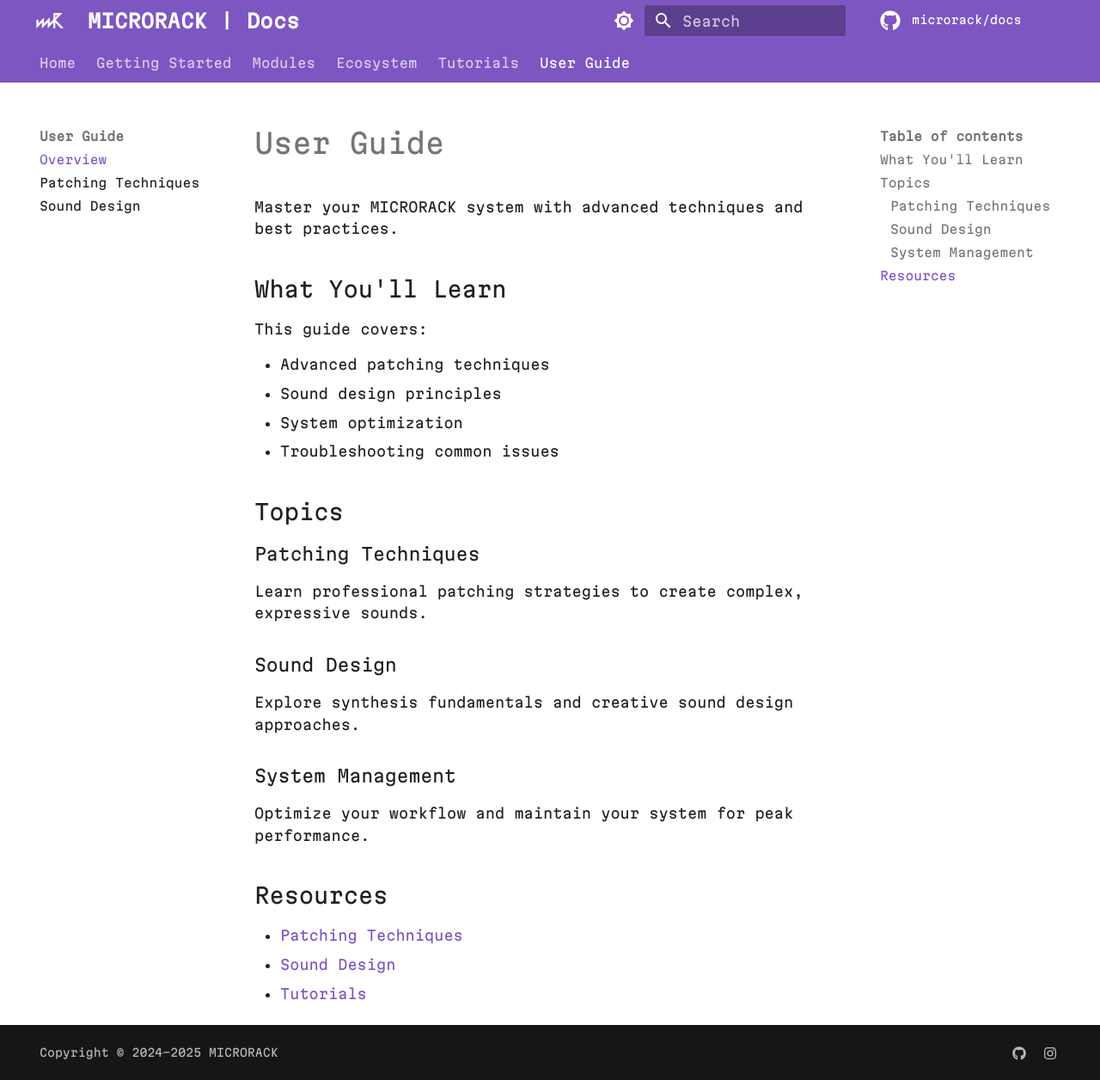
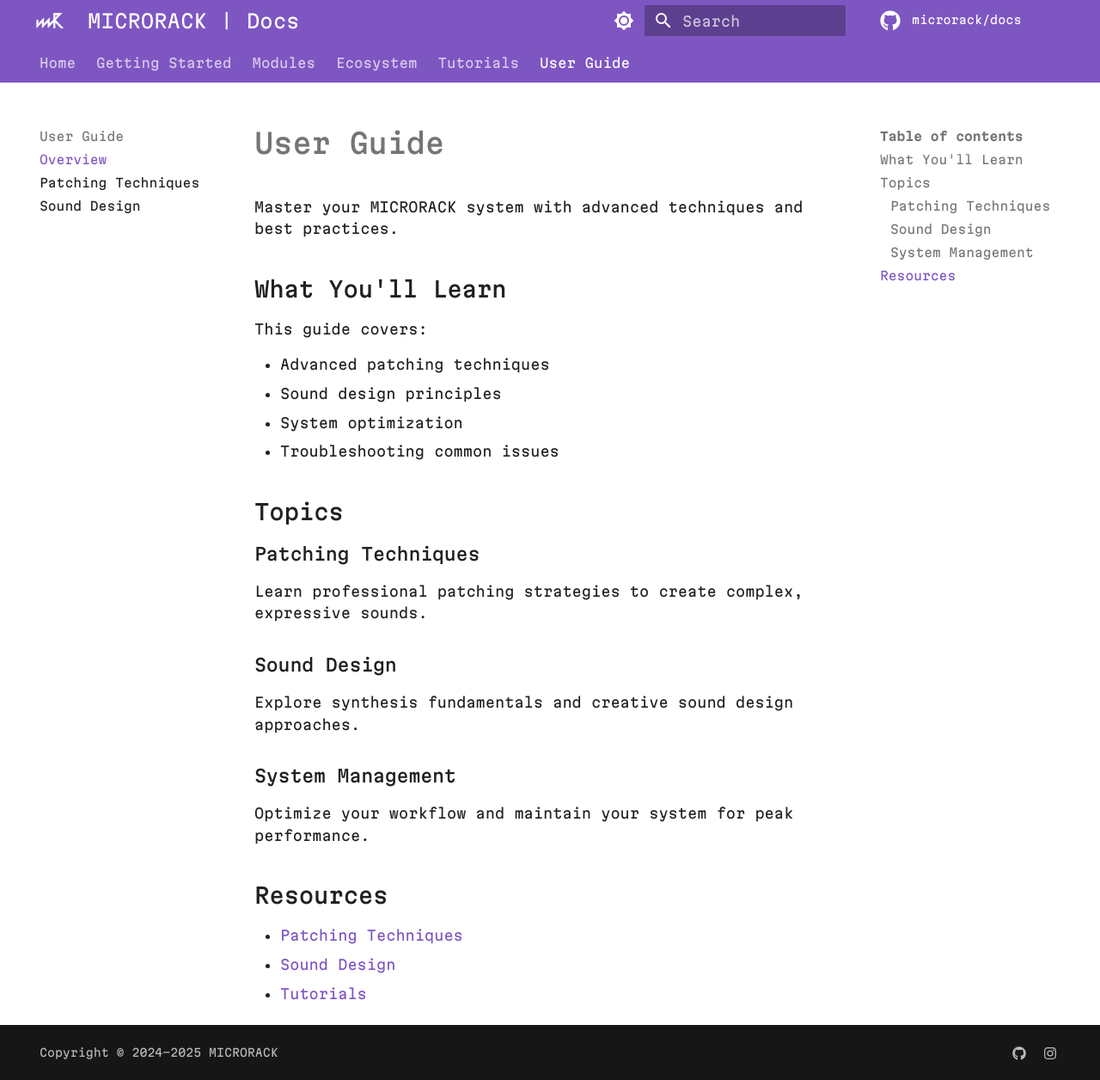
Before and after one commit to microrack/docs-test, an MkDocs documentation site: the page built from docs/user-guide/index.md, in a window 1280 px wide and 1256 px high. Shown: the whole window at 86% size. Built offline with MkDocs 1.6.1 and Material for MkDocs 9.7.7, drawn with Linux system fonts in a browser that asks for light colours; comment, search, counter and statistics services are not loaded.

Commit message:
Fix font jumping and force non-bold header title

```diff
--- a/docs/assets/extra.css
+++ b/docs/assets/extra.css
@@ -2,9 +2,9 @@
 @font-face {
   font-family: 'Martian Mono';
   src: url('martian-mono.woff2') format('woff2');
-  font-weight: 400;
+  font-weight: 100 900;
   font-style: normal;
-  font-display: swap;
+  font-display: block; /* Prevent font jumping */
 }
 
 /* Apply Martian Mono globally */
@@ -15,17 +15,23 @@
 
 body, .md-typeset {
   font-family: 'Martian Mono', monospace !important;
+  font-weight: 400 !important;
 }
 
-/* Header branding */
+/* Header branding - NOT bold */
 .md-header__title {
   font-family: 'Martian Mono', monospace !important;
   font-size: 1.1rem;
-  font-weight: 400;
+  font-weight: 400 !important;
 }
 
 .md-header__topic {
   font-family: 'Martian Mono', monospace !important;
+  font-weight: 400 !important;
+}
+
+.md-header__topic:first-child {
+  font-weight: 400 !important;
 }
 
 /* Logo sizing - match text cap height */
@@ -43,11 +49,13 @@ body, .md-typeset {
 .md-tabs__link {
   font-family: 'Martian Mono', monospace !important;
   font-size: 0.75rem;
+  font-weight: 400 !important;
 }
 
 /* Sidebar */
 .md-nav__link {
   font-family: 'Martian Mono', monospace !important;
+  font-weight: 400 !important;
 }
 
 /* Search */
@@ -55,13 +63,14 @@ body, .md-typeset {
   font-family: 'Martian Mono', monospace !important;
 }
 
-/* Headings */
+/* Headings - allow bold */
 .md-typeset h1, .md-typeset h2, .md-typeset h3,
 .md-typeset h4, .md-typeset h5, .md-typeset h6 {
   font-family: 'Martian Mono', monospace !important;
+  font-weight: 500 !important;
 }
 
-/* Code blocks keep same font */
+/* Code blocks */
 .md-typeset code, .md-typeset pre {
   font-family: 'Martian Mono', monospace !important;
 }
```
